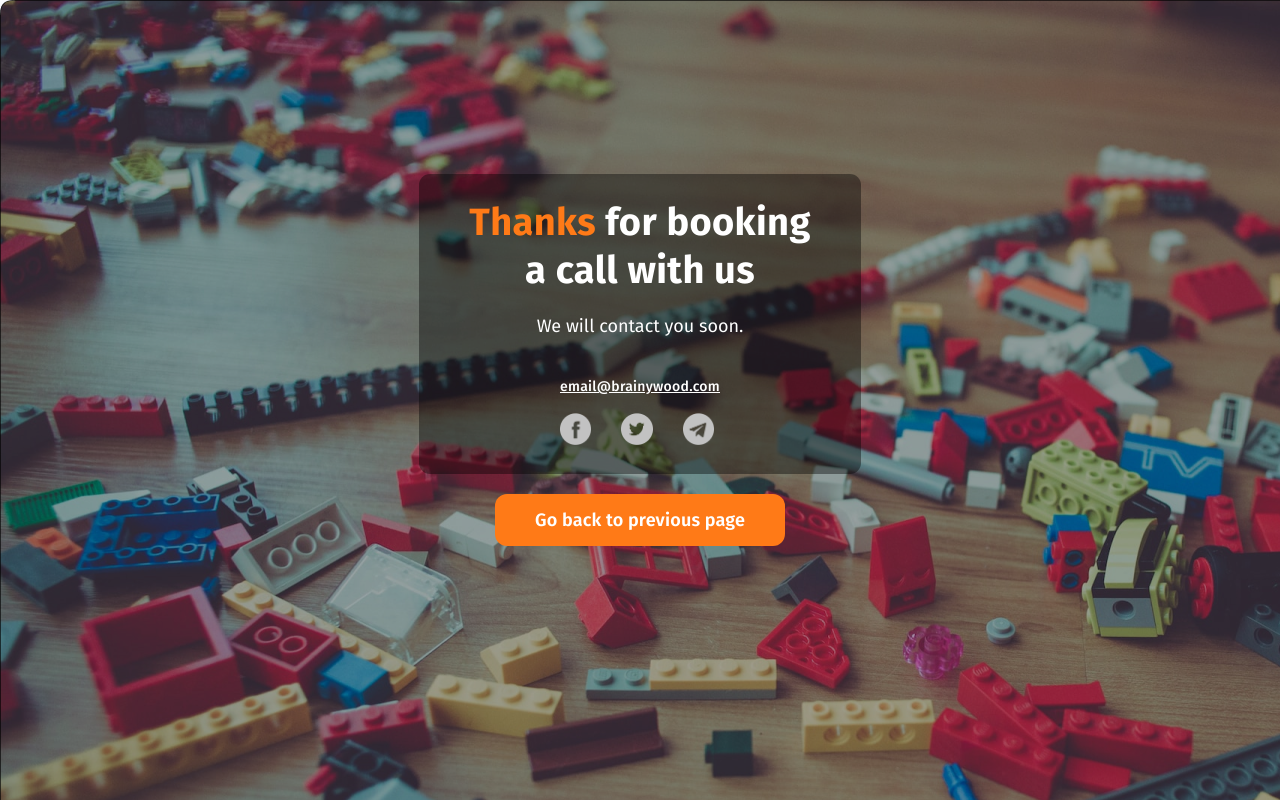
After one commit to p-gurbani/brainywood-playschool-franchise, a PHP site: page /thankyou.html in a window 1280 px wide. The commit adds this page. Run offline with PHP 8.4, Linux system fonts and the light colour scheme.

Commit message:
Changed to php

```diff
--- a/css/style.css
+++ b/css/style.css
@@ -758,7 +758,7 @@ a.email-link {
 
 .popup-close {
   position: fixed;
-  top: 5px;
+  top: 10px;
   right: 10px;
   font-size: 18px;
   font-weight: bold;
@@ -794,8 +794,8 @@ a.email-link {
   display: none;
 }
 .popup .registration-form {
-  box-shadow: 0px 9px 32px -4px rgba(0, 13, 36, 0.3)!important;
-  border-radius: 11px!important;
+  box-shadow: 0px 9px 32px -4px rgba(0, 13, 36, 0.3) !important;
+  border-radius: 11px !important;
 }
 
 /* Extra small devices (phones, 320px and up) */
@@ -812,6 +812,36 @@ a.email-link {
   .iebs-cards-container {
     padding: 0px 10px;
   }
+}
+
+/* Thank you page */
+.ty-container {
+  display: flex;
+  flex-direction: column;
+  gap: 20px;
+  width: 100vw;
+  height: 90vh;
+  align-items: center;
+  justify-content: center;
+}
+.ty-container h2 {
+  margin: 0px
+}
+.ty-msg-container {
+  display: flex;
+  flex-direction: column;
+  align-items: center;
+  padding: 25px 50px;
+  background: rgba(0, 0, 0, 0.4);
+  border-radius: 11px;
+}
+.ty-msg-para {
+  font-style: normal;
+  font-weight: 400;
+  font-size: 18px;
+  line-height: 28px;
+  text-align: center;
+  color: #ffffff;
 }
 
 /* Small devices (phones, 576px and up) */
--- /dev/null
+++ b/thankyou.html
@@ -0,0 +1,58 @@
+<!DOCTYPE html>
+<html lang="en">
+  <head>
+    <meta charset="UTF-8" />
+    <meta http-equiv="X-UA-Compatible" content="IE=edge" />
+    <meta name="viewport" content="width=device-width, initial-scale=1.0" />
+    <title>Thanks for reaching out! - Brainywood Playschool Franchise</title>
+    <link rel="stylesheet" href="css/style.css" />
+    <link rel="preconnect" href="https://fonts.googleapis.com" />
+    <link rel="preconnect" href="https://fonts.gstatic.com" crossorigin />
+    <link
+      href="https://fonts.googleapis.com/css2?family=Fira+Sans:wght@300;400;500;600;700&display=swap"
+      rel="stylesheet"
+    />
+    <link rel="icon" type="image/x-icon" href="img/favicon/favicon.ico" />
+  </head>
+  <body
+    style="
+      background: url(/img/thank-you-background.png);
+      background-position: cover;
+      background-repeat: no-repeat;
+    "
+  >
+    <div class="ty-container">
+      <div class="ty-msg-container">
+        <h2 class="text-heading-2" style="text-align: center; color: white">
+          <span class="highlight-accent">Thanks</span> for booking<br />a call with us
+        </h2>
+        <p class="ty-msg-para">We will contact you soon.</p>
+        <div>
+          <div class="email-link-container">
+            <a
+              class="email-link"
+              style="color: white"
+              href="mailto:email@brainywood.com"
+              >email@brainywood.com</a
+            >
+          </div>
+          <div class="sec-social-icons-container">
+            <a href="#">
+              <img src="/img/icons/facebook.png" class="social-icon" />
+            </a>
+            <a href="#">
+              <img src="/img/icons/Twitter.png" class="social-icon" />
+            </a>
+            <a href="#">
+              <img src="/img/icons/Telegram.png" class="social-icon" />
+            </a>
+          </div>
+        </div>
+      </div>
+
+      <a class="cta" style="color: white" href="/"
+        >Go back to previous page</a
+      >
+    </div>
+  </body>
+</html>
```
Also changed, not shown: index.php (renamed from index.html, +30 -1 lines), img/thank-you-background.png (added).
